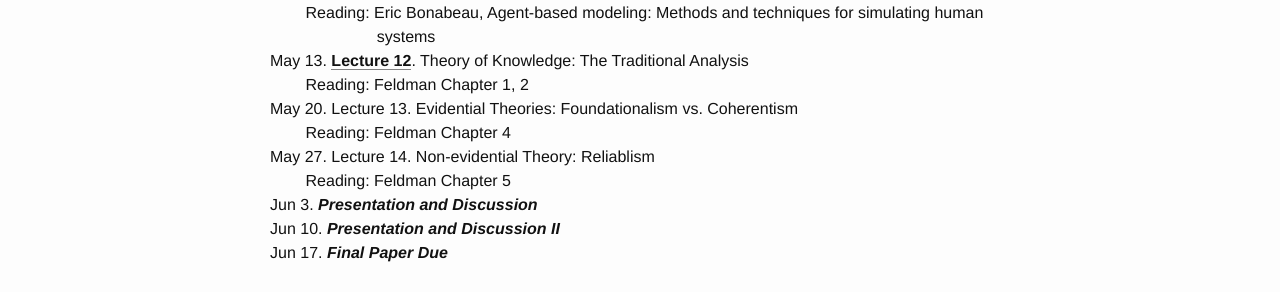
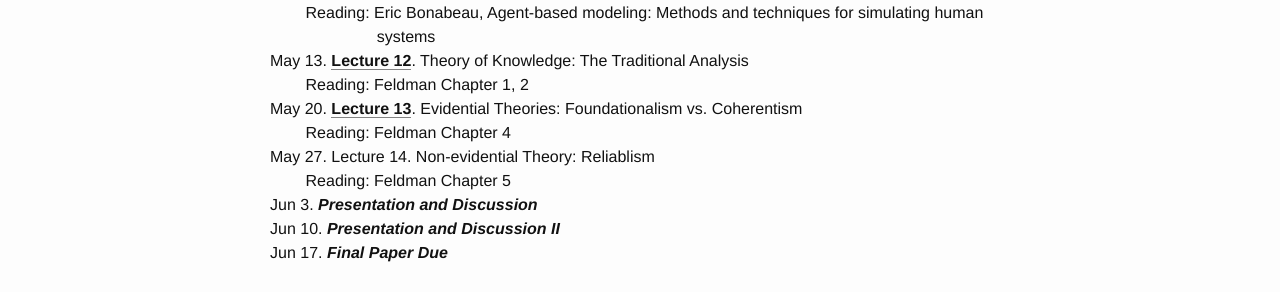
Before and after one commit to comphiacademy/epist20s, a Jekyll site: the page built from schedule.md, in a window 1280 px wide. Shown: the part 840-1132 px from the top of the page. Built offline with Jekyll 4.4.1, drawn with Linux system fonts in a browser that asks for light colours; part of the change alters nothing that is shown.

Commit message:
Week 13 commit

```diff
--- a/schedule.md
+++ b/schedule.md
@@ -35,7 +35,7 @@ May 6. [Lecture 11](/assets/ml.pdf). Artificial Intelligence: Android Epistemolo
 &nbsp; &nbsp; &nbsp; &nbsp; &nbsp; &nbsp; &nbsp; &nbsp; &nbsp; &nbsp; &nbsp; &nbsp; systems \\
 May 13. [Lecture 12](/assets/epist1.pdf). Theory of Knowledge: The Traditional Analysis\\
 &nbsp; &nbsp; &nbsp; &nbsp; Reading: Feldman Chapter 1, 2\\
-May 20. Lecture 13. Evidential Theories: Foundationalism vs. Coherentism\\
+May 20. [Lecture 13](/assets/epist2.pdf). Evidential Theories: Foundationalism vs. Coherentism\\
 &nbsp; &nbsp; &nbsp; &nbsp; Reading: Feldman Chapter 4 \\
 May 27. Lecture 14. Non-evidential Theory: Reliablism\\
 &nbsp; &nbsp; &nbsp; &nbsp; Reading: Feldman Chapter 5\\
```
Also changed, not shown: 2 other files.
